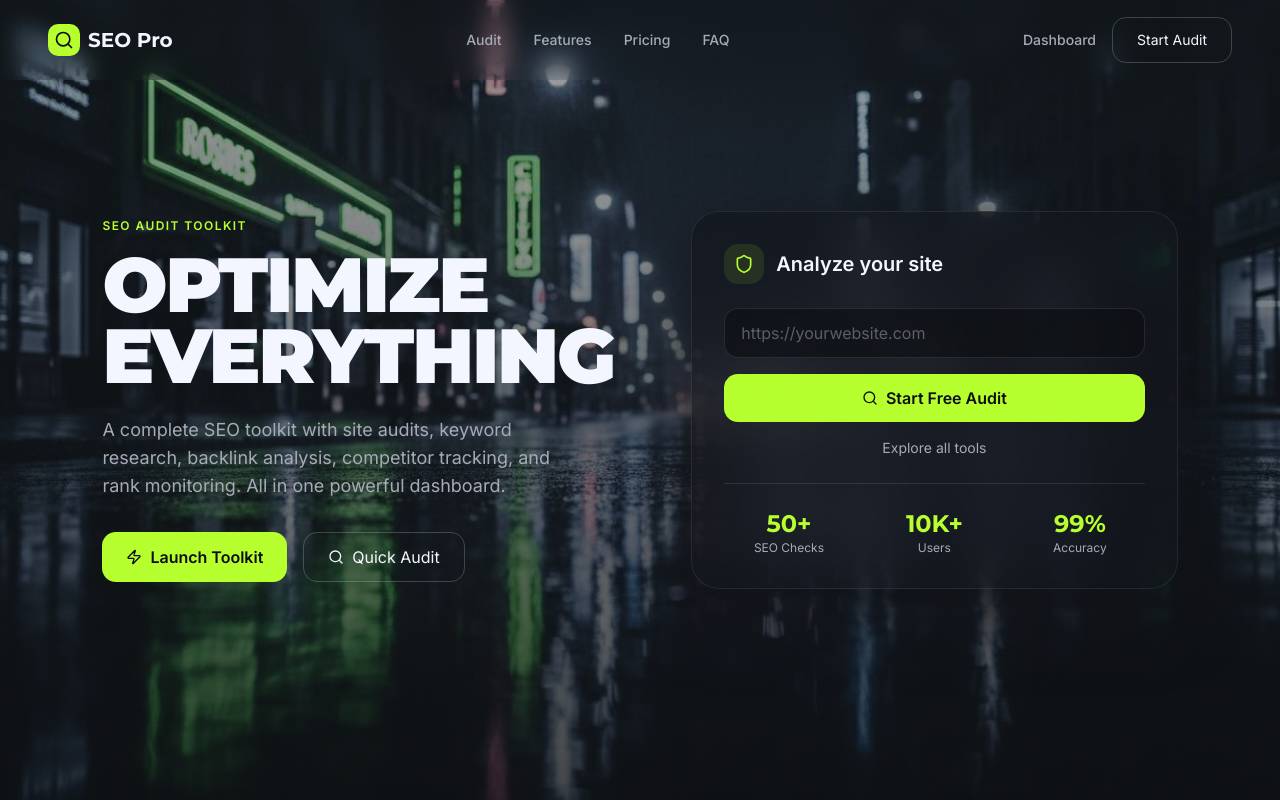
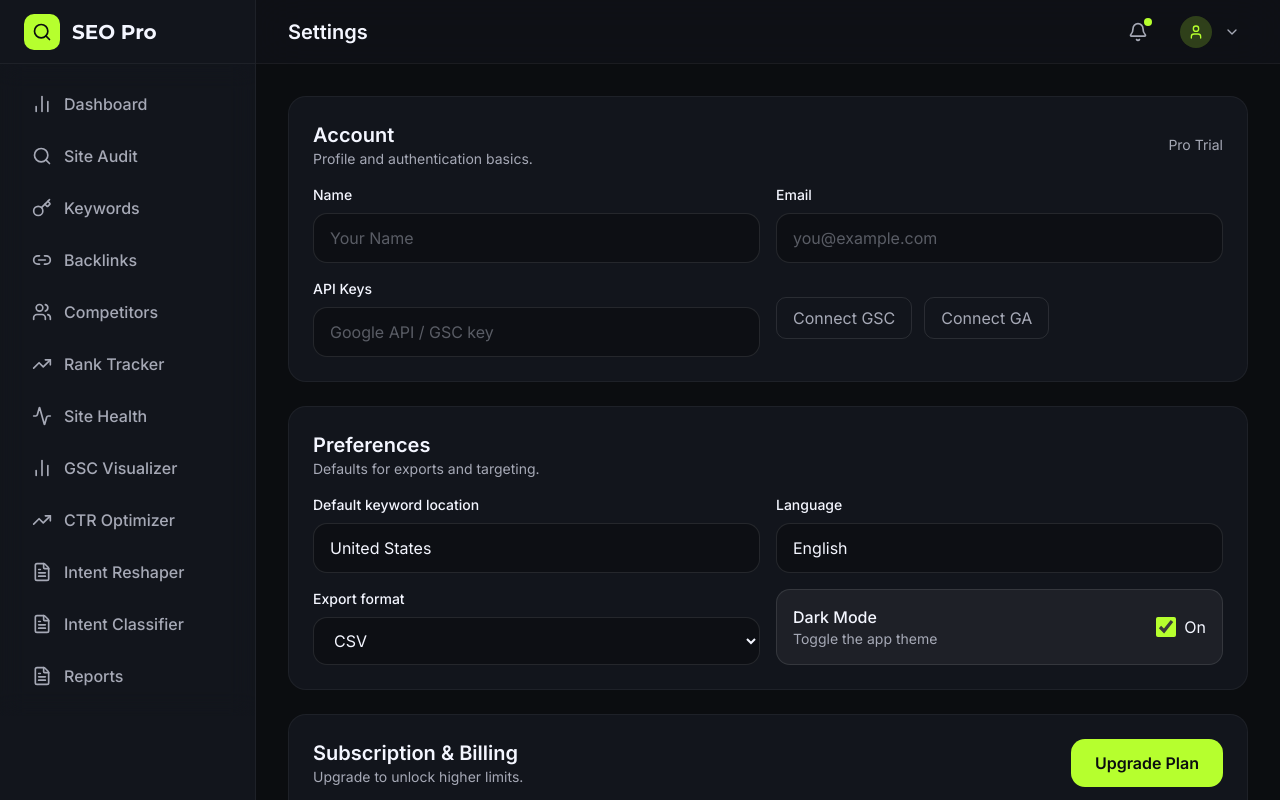
Before and after one commit to bry92/gsc-visualizer, a React (Vite) app in the folder app/: page /settings in a window 1280 px wide. Before the commit this address led to /. Shown: the top 800 px of the page. Built offline with nearby package versions, Linux system fonts and the light colour scheme.

Commit message:
Add Settings page and hook up navigation

```diff
--- a/app/src/App.tsx
+++ b/app/src/App.tsx
@@ -13,6 +13,7 @@ import GSCDataVisualizer from './tools/GSCDataVisualizer';
 import CTROptimizer from './tools/CTROptimizer';
 import QueryIntentClassifier from './tools/QueryIntentClassifier';
 import IntentReshaper from './tools/IntentReshaper';
+import Settings from './pages/Settings';
 import type { GSCPerformanceRow } from './types';
 import './App.css';
 
@@ -48,7 +49,7 @@ export const GSCContext = createContext<{
 });
 
 function App() {
-  const [isDarkMode] = useState(true);
+  const [isDarkMode, setIsDarkMode] = useState(true);
   const [lastAudit, setLastAudit] = useState<any>(null);
   const [auditHistory, setAuditHistory] = useState<any[]>([]);
   const [gscRows, setGscRows] = useState<GSCPerformanceRow[] | null>(null);
@@ -59,7 +60,7 @@ function App() {
   };
 
   const toggleTheme = () => {
-    // Theme toggle functionality if needed later
+    setIsDarkMode((prev) => !prev);
   };
 
   return (
@@ -81,6 +82,7 @@ function App() {
               <Route path="/tools/ctr-optimizer" element={<CTROptimizer />} />
               <Route path="/tools/intent-classifier" element={<QueryIntentClassifier />} />
               <Route path="/tools/intent-reshaper" element={<IntentReshaper />} />
+              <Route path="/settings" element={<Settings />} />
               <Route path="*" element={<Navigate to="/" replace />} />
             </Routes>
           </div>
--- a/app/src/components/shared/Layout.tsx
+++ b/app/src/components/shared/Layout.tsx
@@ -5,6 +5,7 @@ import {
   Activity, FileText, Menu, ChevronDown, LogOut,
   Settings, Bell, User
 } from 'lucide-react';
+import { Link as RouterLink } from 'react-router-dom';
 
 interface LayoutProps {
   children: React.ReactNode;
@@ -86,14 +87,18 @@ export default function Layout({ children, title }: LayoutProps) {
         </nav>
 
         {/* Bottom Actions */}
-        <div className="absolute bottom-0 left-0 right-0 p-4 border-t border-white/5">
-          <button className="flex items-center gap-3 px-4 py-3 w-full text-text-secondary hover:text-text-primary hover:bg-white/5 rounded-xl transition-all">
+        <div className="absolute bottom-0 left-0 right-0 p-4 border-t border-white/5 space-y-2">
+          <RouterLink
+            to="/settings"
+            onClick={() => setSidebarOpen(false)}
+            className="flex items-center gap-3 px-4 py-3 w-full text-text-secondary hover:text-text-primary hover:bg-white/5 rounded-xl transition-all"
+          >
             <Settings className="w-5 h-5" />
             <span className="font-medium">Settings</span>
-          </button>
+          </RouterLink>
           <button
             onClick={() => navigate('/')}
-            className="flex items-center gap-3 px-4 py-3 w-full text-text-secondary hover:text-red-400 hover:bg-red-500/10 rounded-xl transition-all mt-1"
+            className="flex items-center gap-3 px-4 py-3 w-full text-text-secondary hover:text-red-400 hover:bg-red-500/10 rounded-xl transition-all"
           >
             <LogOut className="w-5 h-5" />
             <span className="font-medium">Exit Toolkit</span>
@@ -142,10 +147,14 @@ export default function Layout({ children, title }: LayoutProps) {
                     <p className="text-text-primary font-medium">Demo User</p>
                     <p className="text-text-secondary text-sm">user@example.com</p>
                   </div>
-                  <button className="w-full px-4 py-3 text-left text-text-secondary hover:text-text-primary hover:bg-white/5 transition-colors flex items-center gap-2">
+                  <RouterLink
+                    to="/settings"
+                    onClick={() => setProfileOpen(false)}
+                    className="w-full px-4 py-3 text-left text-text-secondary hover:text-text-primary hover:bg-white/5 transition-colors flex items-center gap-2"
+                  >
                     <Settings className="w-4 h-4" />
-                    Settings
-                  </button>
+                    <span className="w-full text-left">Settings</span>
+                  </RouterLink>
                   <button
                     onClick={() => navigate('/')}
                     className="w-full px-4 py-3 text-left text-text-secondary hover:text-red-400 hover:bg-red-500/10 transition-colors flex items-center gap-2"
--- /dev/null
+++ b/app/src/pages/Settings.tsx
@@ -0,0 +1,182 @@
+import { useContext, useState } from 'react';
+import Layout from '@/components/shared/Layout';
+import { ThemeContext } from '@/App';
+
+type AccountState = {
+  name: string;
+  email: string;
+  apiKey: string;
+  gscConnected: boolean;
+  gaConnected: boolean;
+  plan: string;
+  exportFormat: 'csv' | 'pdf';
+  locale: string;
+  language: string;
+};
+
+export default function Settings() {
+  const { isDarkMode, toggleTheme } = useContext(ThemeContext);
+  const [account, setAccount] = useState<AccountState>({
+    name: '',
+    email: '',
+    apiKey: '',
+    gscConnected: false,
+    gaConnected: false,
+    plan: 'Pro Trial',
+    exportFormat: 'csv',
+    locale: 'United States',
+    language: 'English',
+  });
+  const [savedMessage, setSavedMessage] = useState<string | null>(null);
+
+  const handleChange = (field: keyof AccountState, value: AccountState[keyof AccountState]) => {
+    setAccount((prev) => ({ ...prev, [field]: value }));
+  };
+
+  const handleSave = (event: React.FormEvent) => {
+    event.preventDefault();
+    setSavedMessage('Settings saved (local only for now).');
+    window.setTimeout(() => setSavedMessage(null), 1800);
+  };
+
+  return (
+    <Layout title="Settings">
+      <div className="space-y-6">
+        <form onSubmit={handleSave} className="space-y-6">
+          <div className="bg-dark-light border border-white/5 rounded-2xl p-6 space-y-4">
+            <div className="flex items-center justify-between">
+              <div>
+                <h2 className="text-xl font-semibold text-text-primary">Account</h2>
+                <p className="text-text-secondary text-sm">Profile and authentication basics.</p>
+              </div>
+              <span className="text-sm text-text-secondary">{account.plan}</span>
+            </div>
+
+            <div className="grid grid-cols-1 md:grid-cols-2 gap-4">
+              <label className="flex flex-col gap-2">
+                <span className="text-sm font-medium text-text-primary">Name</span>
+                <input
+                  type="text"
+                  className="input-dark"
+                  placeholder="Your Name"
+                  value={account.name}
+                  onChange={(e) => handleChange('name', e.target.value)}
+                />
+              </label>
+              <label className="flex flex-col gap-2">
+                <span className="text-sm font-medium text-text-primary">Email</span>
+                <input
+                  type="email"
+                  className="input-dark"
+                  placeholder="you@example.com"
+                  value={account.email}
+                  onChange={(e) => handleChange('email', e.target.value)}
+                />
+              </label>
+              <label className="flex flex-col gap-2">
+                <span className="text-sm font-medium text-text-primary">API Keys</span>
+                <input
+                  type="text"
+                  className="input-dark"
+                  placeholder="Google API / GSC key"
+                  value={account.apiKey}
+                  onChange={(e) => handleChange('apiKey', e.target.value)}
+                />
+              </label>
+              <div className="flex items-center gap-3">
+                <button
+                  type="button"
+                  className={`px-4 py-2 rounded-lg border ${account.gscConnected ? 'border-lime text-lime' : 'border-white/10 text-text-secondary'}`}
+                  onClick={() => handleChange('gscConnected', !account.gscConnected)}
+                >
+                  {account.gscConnected ? 'GSC Connected' : 'Connect GSC'}
+                </button>
+                <button
+                  type="button"
+                  className={`px-4 py-2 rounded-lg border ${account.gaConnected ? 'border-lime text-lime' : 'border-white/10 text-text-secondary'}`}
+                  onClick={() => handleChange('gaConnected', !account.gaConnected)}
+                >
+                  {account.gaConnected ? 'GA Connected' : 'Connect GA'}
+                </button>
+              </div>
+            </div>
+          </div>
+
+          <div className="bg-dark-light border border-white/5 rounded-2xl p-6 space-y-4">
+            <div className="flex items-center justify-between">
+              <div>
+                <h2 className="text-xl font-semibold text-text-primary">Preferences</h2>
+                <p className="text-text-secondary text-sm">Defaults for exports and targeting.</p>
+              </div>
+            </div>
+
+            <div className="grid grid-cols-1 md:grid-cols-2 gap-4">
+              <label className="flex flex-col gap-2">
+                <span className="text-sm font-medium text-text-primary">Default keyword location</span>
+                <input
+                  type="text"
+                  className="input-dark"
+                  placeholder="e.g., United States"
+                  value={account.locale}
+                  onChange={(e) => handleChange('locale', e.target.value)}
+                />
+              </label>
+              <label className="flex flex-col gap-2">
+                <span className="text-sm font-medium text-text-primary">Language</span>
+                <input
+                  type="text"
+                  className="input-dark"
+                  placeholder="English"
+                  value={account.language}
+                  onChange={(e) => handleChange('language', e.target.value)}
+                />
+              </label>
+              <label className="flex flex-col gap-2">
+                <span className="text-sm font-medium text-text-primary">Export format</span>
+                <select
+                  className="input-dark"
+                  value={account.exportFormat}
+                  onChange={(e) => handleChange('exportFormat', e.target.value as AccountState['exportFormat'])}
+                >
+                  <option value="csv">CSV</option>
+                  <option value="pdf">PDF</option>
+                </select>
+              </label>
+              <div className="flex items-center justify-between bg-white/5 border border-white/10 rounded-xl px-4 py-3">
+                <div>
+                  <p className="text-text-primary font-medium">Dark Mode</p>
+                  <p className="text-text-secondary text-sm">Toggle the app theme</p>
+                </div>
+                <label className="inline-flex items-center gap-2 cursor-pointer">
+                  <input
+                    type="checkbox"
+                    className="accent-lime w-5 h-5"
+                    checked={isDarkMode}
+                    onChange={toggleTheme}
+                  />
+                  <span className="text-text-primary">{isDarkMode ? 'On' : 'Off'}</span>
+                </label>
+              </div>
+            </div>
+          </div>
+
+          <div className="bg-dark-light border border-white/5 rounded-2xl p-6 space-y-4">
+            <div className="flex items-center justify-between">
+              <div>
+                <h2 className="text-xl font-semibold text-text-primary">Subscription & Billing</h2>
+                <p className="text-text-secondary text-sm">Upgrade to unlock higher limits.</p>
+              </div>
+              <button type="button" className="btn-lime">Upgrade Plan</button>
+            </div>
+            <p className="text-text-secondary text-sm">Current: {account.plan}</p>
+          </div>
+
+          <div className="flex items-center gap-3">
+            <button type="submit" className="btn-lime">Save Settings</button>
+            {savedMessage && <span className="text-sm text-lime">{savedMessage}</span>}
+          </div>
+        </form>
+      </div>
+    </Layout>
+  );
+}
```
